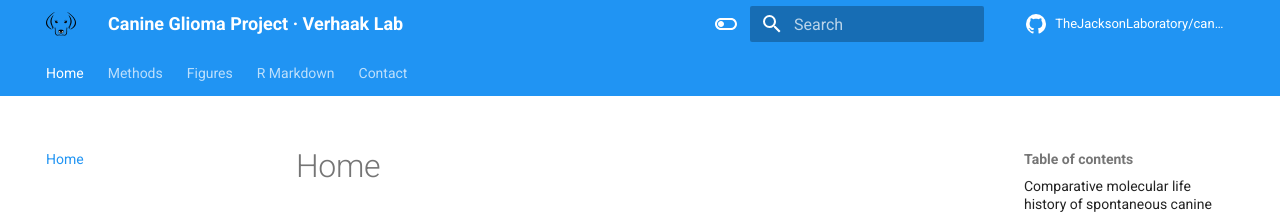
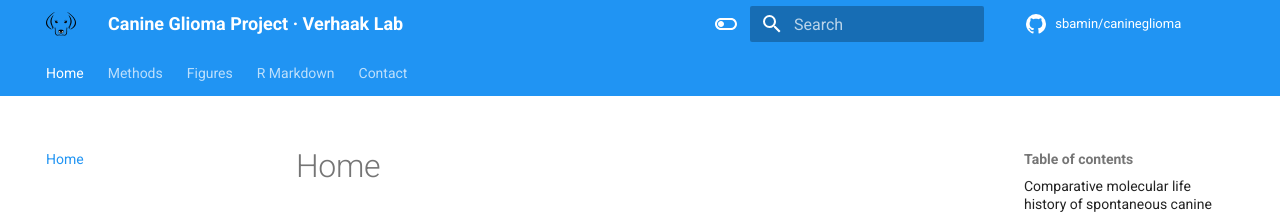
Before and after one commit to sbamin/canineglioma, an MkDocs documentation site: the page built from docs/index.md, in a window 1280 px wide. Shown: the top 214 px of the page. Built offline with MkDocs 1.6.1 and Material for MkDocs 9.7.7, drawn with Linux system fonts in a browser that asks for light colours; comment, search, counter and statistics services are not loaded; the version menu is left out.

```diff
--- a/mkdocs.yml
+++ b/mkdocs.yml
@@ -5,8 +5,8 @@
 site_description: 'Canine Glioma Project &middot; Extended Methods, Data, and Code for Figures'
 
 # Repository
-repo_name: 'TheJacksonLaboratory/canineglioma'
-repo_url: 'https://github.com/TheJacksonLaboratory/canineglioma'
+repo_name: 'sbamin/canineglioma'
+repo_url: 'https://github.com/sbamin/canineglioma'
 edit_uri: ""
 
 # Copyright
@@ -93,7 +93,7 @@
     - icon: fontawesome/brands/twitter
       link: 'https://twitter.com/sbamin'
   repo:
-    url: https://github.com/TheJacksonLaboratory/canineglioma
+    url: https://github.com/sbamin/canineglioma
     tree: /tree/main
     blob: /blob/main
   analytics:
```
